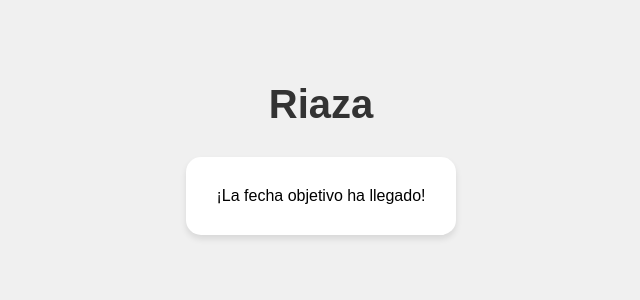
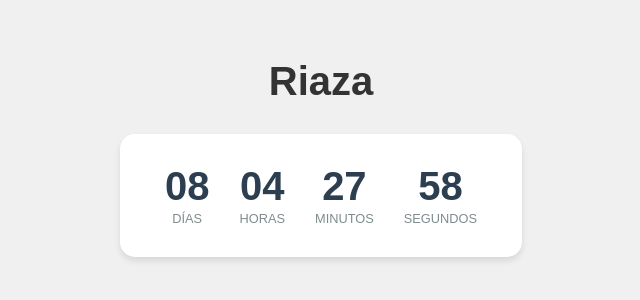
Before and after one commit to test4862/count.riaza, a plain HTML site: page index.html in a window 1280 px wide. Shown: the part 242-542 px from the top of the page, without its empty margins (319-959 px from the left). Drawn offline with Linux system fonts and the light colour scheme.

Commit message:
Update index.html

```diff
--- a/index.html
+++ b/index.html
@@ -78,7 +78,7 @@
         }
 
         function actualizarContador() {
-            const fechaObjetivo = new Date("2025-01-15T01:32:00").getTime();
+            const fechaObjetivo = new Date("2025-01-24T04:00:00").getTime();
             const ahora = new Date().getTime();
             const diferencia = fechaObjetivo - ahora;
 
```
